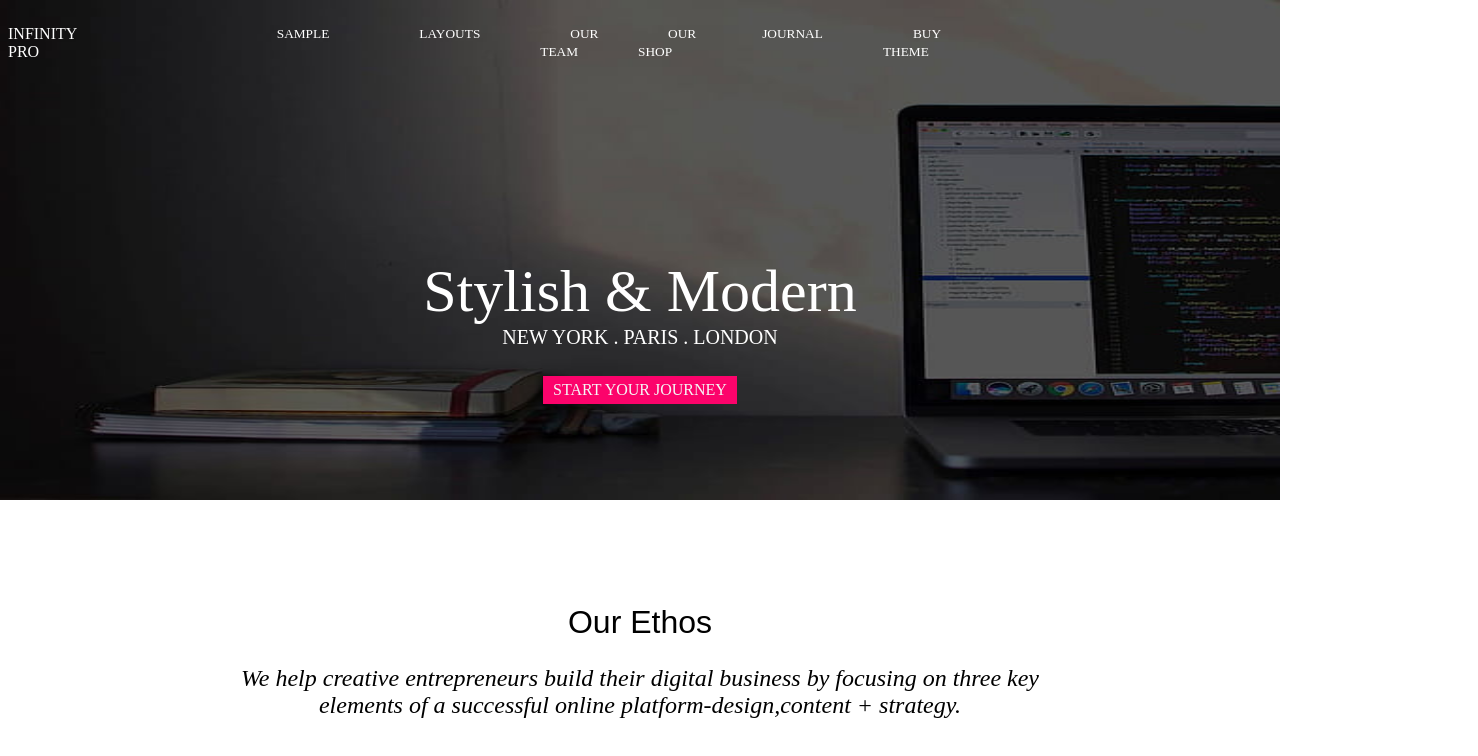
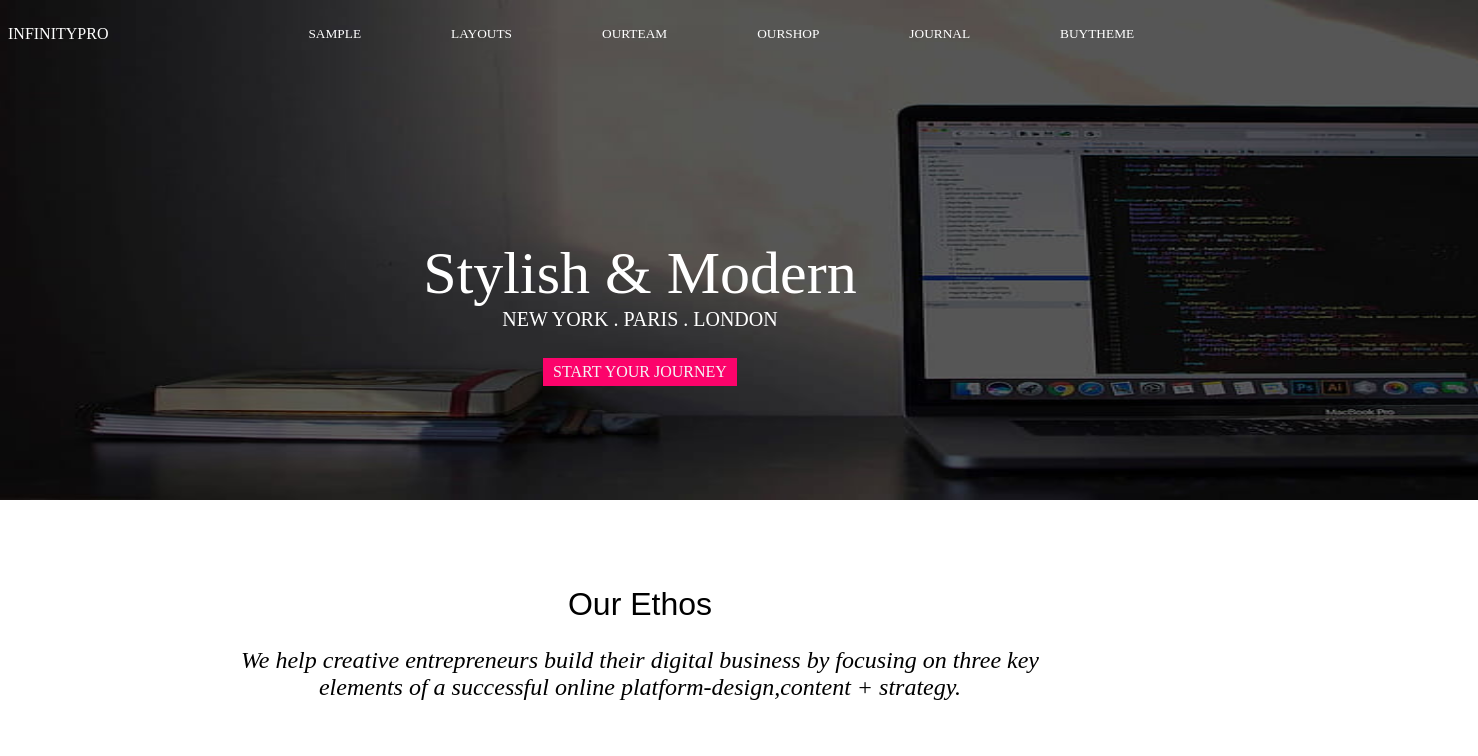
Before and after one commit to KNNivetha/UI-task, a plain HTML site: page index.html in a window 1280 px wide. Shown: the whole page, 1478 px wide, since content can reach past the window. Drawn offline with Linux system fonts and the light colour scheme.

Commit message:
Update index.html

```diff
--- a/index.html
+++ b/index.html
@@ -10,15 +10,15 @@
 <body>
     <header>
         <div class="logo">
-            <p>INFINITY PRO</p>
+            <p>INFINITYPRO</p>
             <nav>
             <ul>
                 <li><a href="#">SAMPLE</a></li>
                 <li><a href="#">LAYOUTS</a></li>
-                <li><a href="#">OUR TEAM</a></li>
-                <li><a href="#">OUR SHOP</a></li>
+                <li><a href="#">OURTEAM</a></li>
+                <li><a href="#">OURSHOP</a></li>
                 <li><a href="#">JOURNAL</a></li>
-                <li><a href="#">BUY THEME</a></li>
+                <li><a href="#">BUYTHEME</a></li>
             </ul>
             </nav>
             <div class="icon">
```
